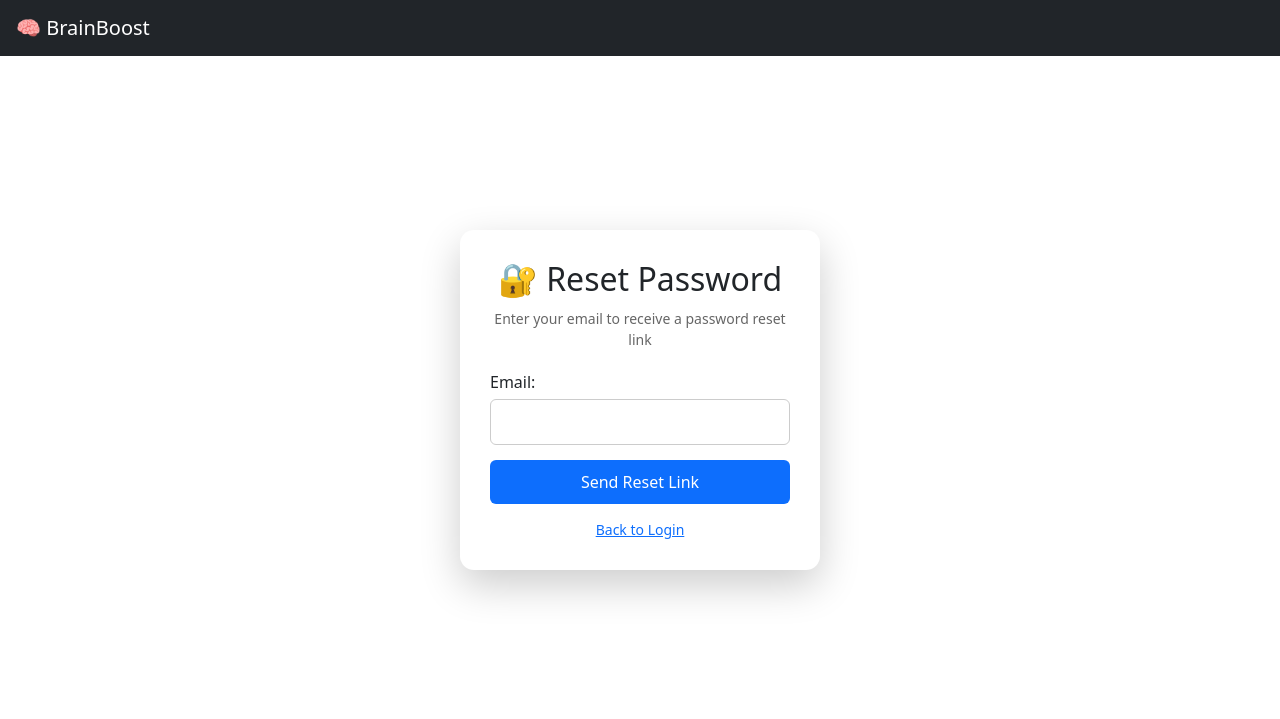
After one commit to Harsha0304/BrainBoost, a Django app: page /password-reset/ in a window 1280 px wide. The commit adds this page. Shown: the top 719 px of the page. Run offline with Django 5.2, Linux system fonts and the light colour scheme.

Commit message:
Changes for Password reset and user Approval.

```diff
--- a/brainboost_core/urls.py
+++ b/brainboost_core/urls.py
@@ -16,7 +16,34 @@ urlpatterns = [
         auth_views.LogoutView.as_view(),
         name='logout'
     ),
-
+    path(
+        'password-reset/',
+        auth_views.PasswordResetView.as_view(
+            template_name='password_reset.html'
+        ),
+        name='password_reset'
+    ),
+    path(
+        'password-reset/done/',
+        auth_views.PasswordResetDoneView.as_view(
+            template_name='password_reset_done.html'
+        ),
+        name='password_reset_done'
+    ),
+    path(
+        'password-reset-confirm/<uidb64>/<token>/',
+        auth_views.PasswordResetConfirmView.as_view(
+            template_name='password_reset_confirm.html'
+        ),
+        name='password_reset_confirm'
+    ),
+    path(
+        'password-reset-complete/',
+        auth_views.PasswordResetCompleteView.as_view(
+            template_name='password_reset_complete.html'
+        ),
+        name='password_reset_complete'
+    ),
     path('register/', include('users.urls')),
     path('courses/', include('courses.urls')),
 
--- a/templates/login.html
+++ b/templates/login.html
@@ -100,6 +100,7 @@
         </form>
 
         <div class="login-footer">
+            <a href="{% url 'password_reset' %}">Forgot password?</a><br>
             New user? <a href="/register/">Register</a>
         </div>
     </div>
--- /dev/null
+++ b/templates/password_reset.html
@@ -0,0 +1,101 @@
+{% extends "base.html" %}
+{% block content %}
+
+<style>
+/* ===== Page Layout ===== */
+.reset-wrapper {
+    height: 80vh;
+    display: flex;
+    justify-content: center;
+    align-items: center;
+}
+
+/* ===== Card ===== */
+.reset-card {
+    width: 360px;
+    padding: 30px;
+    background: #ffffff;
+    border-radius: 14px;
+    box-shadow: 0 15px 40px rgba(0,0,0,0.2);
+    animation: fadeSlide 0.8s ease;
+}
+
+/* ===== Animation ===== */
+@keyframes fadeSlide {
+    from {
+        opacity: 0;
+        transform: translateY(40px);
+    }
+    to {
+        opacity: 1;
+        transform: translateY(0);
+    }
+}
+
+/* ===== Title ===== */
+.reset-card h2 {
+    text-align: center;
+    margin-bottom: 10px;
+}
+
+.reset-card p {
+    text-align: center;
+    font-size: 14px;
+    color: #666;
+    margin-bottom: 20px;
+}
+
+/* ===== Input ===== */
+.reset-card input {
+    width: 100%;
+    padding: 10px;
+    margin-top: 5px;
+    margin-bottom: 15px;
+    border-radius: 6px;
+    border: 1px solid #ccc;
+}
+
+/* ===== Button ===== */
+.reset-card button {
+    width: 100%;
+    padding: 10px;
+    background: #0d6efd;
+    border: none;
+    color: white;
+    border-radius: 6px;
+    font-size: 16px;
+    transition: transform 0.2s ease, background 0.2s ease;
+}
+
+.reset-card button:hover {
+    background: #084298;
+    transform: scale(1.05);
+}
+
+/* ===== Footer ===== */
+.reset-footer {
+    text-align: center;
+    margin-top: 15px;
+    font-size: 14px;
+}
+</style>
+
+<div class="reset-wrapper">
+    <div class="reset-card">
+        <h2>🔐 Reset Password</h2>
+        <p>Enter your email to receive a password reset link</p>
+
+        <form method="post">
+            {% csrf_token %}
+            {{ form.email.label_tag }}
+            {{ form.email }}
+            <button type="submit">Send Reset Link</button>
+        </form>
+
+        <div class="reset-footer">
+            <a href="{% url 'login' %}">Back to Login</a>
+        </div>
+    </div>
+</div>
+
+{% endblock %}
--- a/users/urls.py
+++ b/users/urls.py
@@ -5,4 +5,6 @@ urlpatterns = [
     path('', register, name='register'),
     path('verify-email/', verify_email, name='verify_email'),
     path('user-approval-flow/<int:user_id>/', user_approval_flow, name='user_approval_flow'),
+    path('user-approvals/', pending_user_approvals, name='pending_user_approvals'),
+    path('user-approvals/<int:user_id>/approve/', approve_user, name='approve_user')
 ]
```
Also changed, not shown: templates/dashboard.html (+11 -2 lines), templates/password_reset_complete.html (added, +60 -0 lines), templates/password_reset_confirm.html (added, +83 -0 lines), templates/password_reset_done.html (added, +55 -0 lines), templates/user_approvals.html (added, +110 -0 lines), users/views.py (+60 -0 lines), db.sqlite3, users/migrations/0003_user_email_verified_userapprovallog.py (added).
